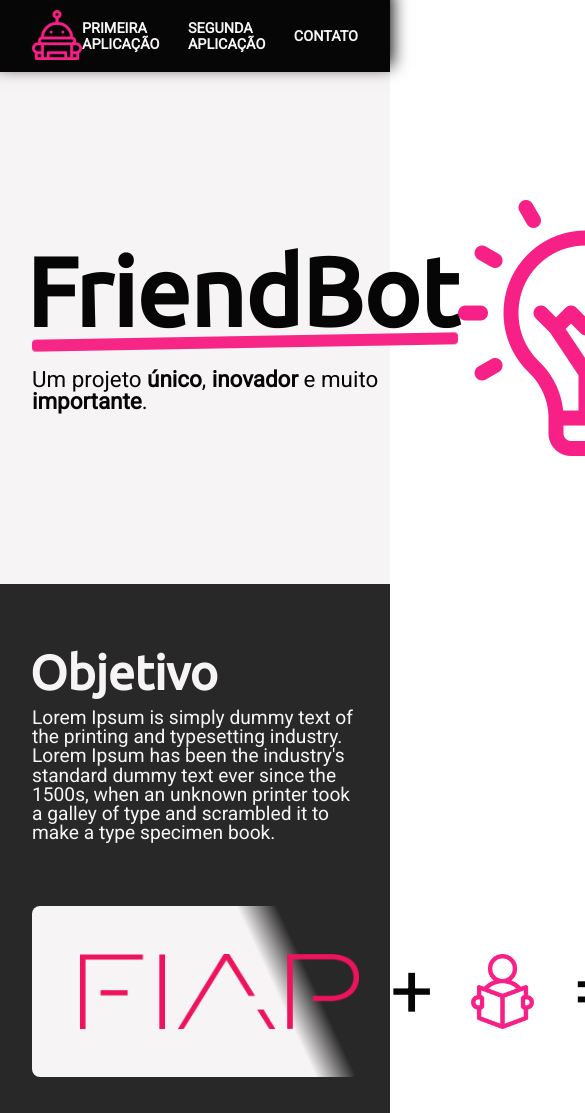
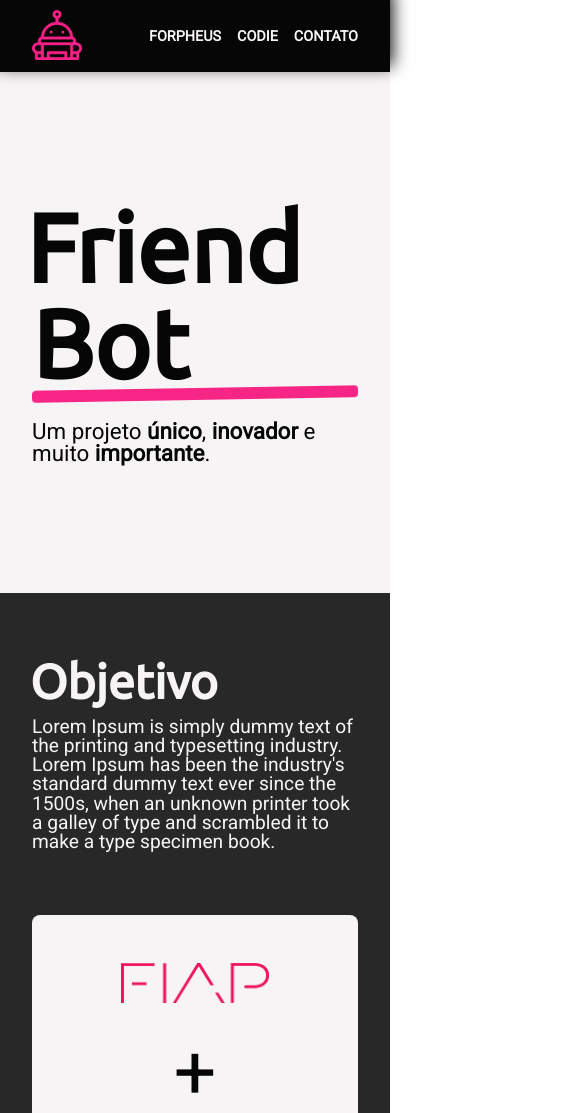
Before and after one commit to hotequil/fiap-friend-bot-web-page, a plain HTML site: page index.html in a window 390 px wide. Shown: the top 1113 px of the page, 585 px wide, since content can reach past the window. Drawn offline with Linux system fonts and the light colour scheme.

Commit message:
ajustada parte do objetivo

```diff
--- a/index.html
+++ b/index.html
@@ -28,10 +28,10 @@
                             </a>
                         </li>
                         <li class="menu__item menu__item--link">
-                            <a href="./index.html" rel="noopener" class="menu__link" target="_self">Primeira aplicação</a>
+                            <a href="./index.html" rel="noopener" class="menu__link" target="_self">Forpheus</a>
                         </li>
                         <li class="menu__item menu__item--link">
-                            <a href="./index.html" rel="noopener" class="menu__link" target="_self">Segunda aplicação</a>
+                            <a href="./index.html" rel="noopener" class="menu__link" target="_self">Codie</a>
                         </li>
                         <li class="menu__item menu__item--link">
                             <a href="./index.html" rel="noopener" class="menu__link" target="_self">Contato</a>
@@ -48,7 +48,7 @@
                             <h1 class="home__title">FriendBot</h1>
                             <p class="home__subject">Um projeto <strong class="home__word--highlight">único</strong>, <strong class="home__word--highlight">inovador</strong> e muito <strong class="home__word--highlight">importante</strong>.</p>
                         </div>
-                        <img src="./imgs/innovation.webp" alt="Lâmpada referenciando a inovação">
+                        <img class="home__principal-image" src="./imgs/innovation.webp" alt="Lâmpada referenciando a inovação">
                     </article>
                 </section>
                 <section class="home__second-content home__space">
@@ -57,7 +57,7 @@
                             <h2 class="home__subtitle">Objetivo</h2>
                             <p class="home__word">Lorem Ipsum is simply dummy text of the printing and typesetting industry. Lorem Ipsum has been the industry's standard dummy text ever since the 1500s, when an unknown printer took a galley of type and scrambled it to make a type specimen book.</p>
                             <div class="home__results">
-                                <img class="home__img" src="./imgs/fiap.webp" alt="Logo da FIAP">
+                                <img class="home__img home__img--fiap" src="./imgs/fiap.webp" alt="Logo da FIAP">
                                 <span class="home__symbol" aria-hidden="true">+</span>
                                 <img class="home__img" src="./imgs/student.webp" alt="Pessoa lendo um livro">
                                 <span class="home__symbol" aria-hidden="true">=</span>
--- a/stylesheets/home.css
+++ b/stylesheets/home.css
@@ -29,6 +29,7 @@
     text-indent: -6px;
     margin-bottom: 16px;
     font-weight: bold;
+    word-break: break-all;
 }
 
 .home__title:after{
@@ -82,10 +83,31 @@
 
 .home__symbol{
     font-size: var(--icon-size);
-    margin: 0 32px;
+    margin: 32px;
     color: var(--black);
 }
 
 .home__img{
     height: var(--icon-size);
 }
+
+@media(max-width: 1200px){
+   .home__results{
+       flex-direction: column;
+       background: var(--white);
+   }
+
+    .home__presentation{
+        justify-content: space-between;
+    }
+
+    .home__principal-image{
+        display: none;
+    }
+}
+
+@media(max-width: 500px){
+    .home__img--fiap{
+        height: 40px;
+    }
+}
--- a/stylesheets/menu.css
+++ b/stylesheets/menu.css
@@ -18,8 +18,12 @@
     flex-grow: 1;
 }
 
-.menu__item--link:not(:last-child){
+.menu__item:not(:last-child){
     margin-right: 1rem;
+}
+
+.menu__item:first-child{
+    margin-right: 2rem;
 }
 
 .menu__item--link .menu__link{
@@ -29,6 +33,8 @@
     text-transform: uppercase;
     transition: color .25s;
     font-weight: 600;
+    text-align: center;
+    hyphens: auto;
 }
 
 .menu__item--link .menu__link:hover, .menu .menu__item--link .menu__link:focus{
```
